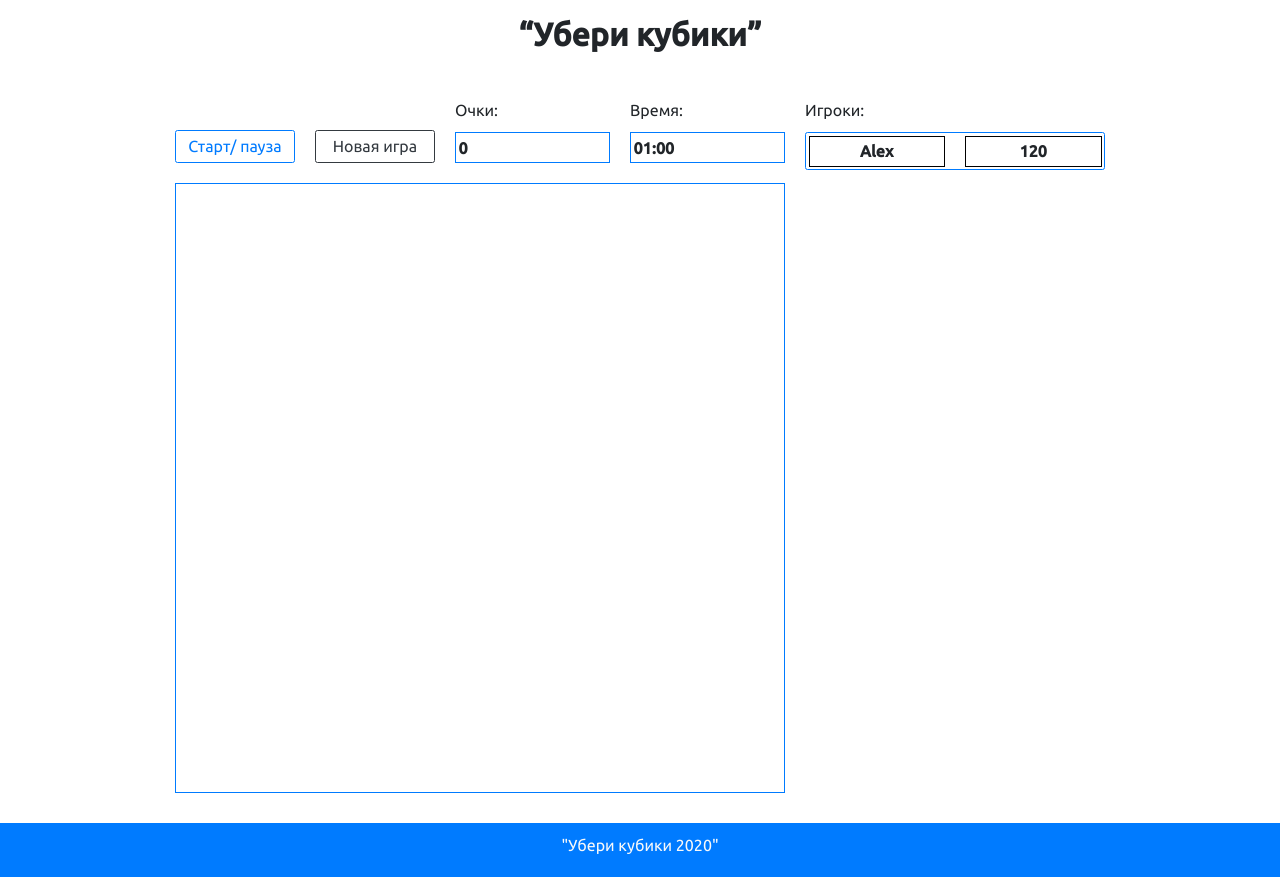
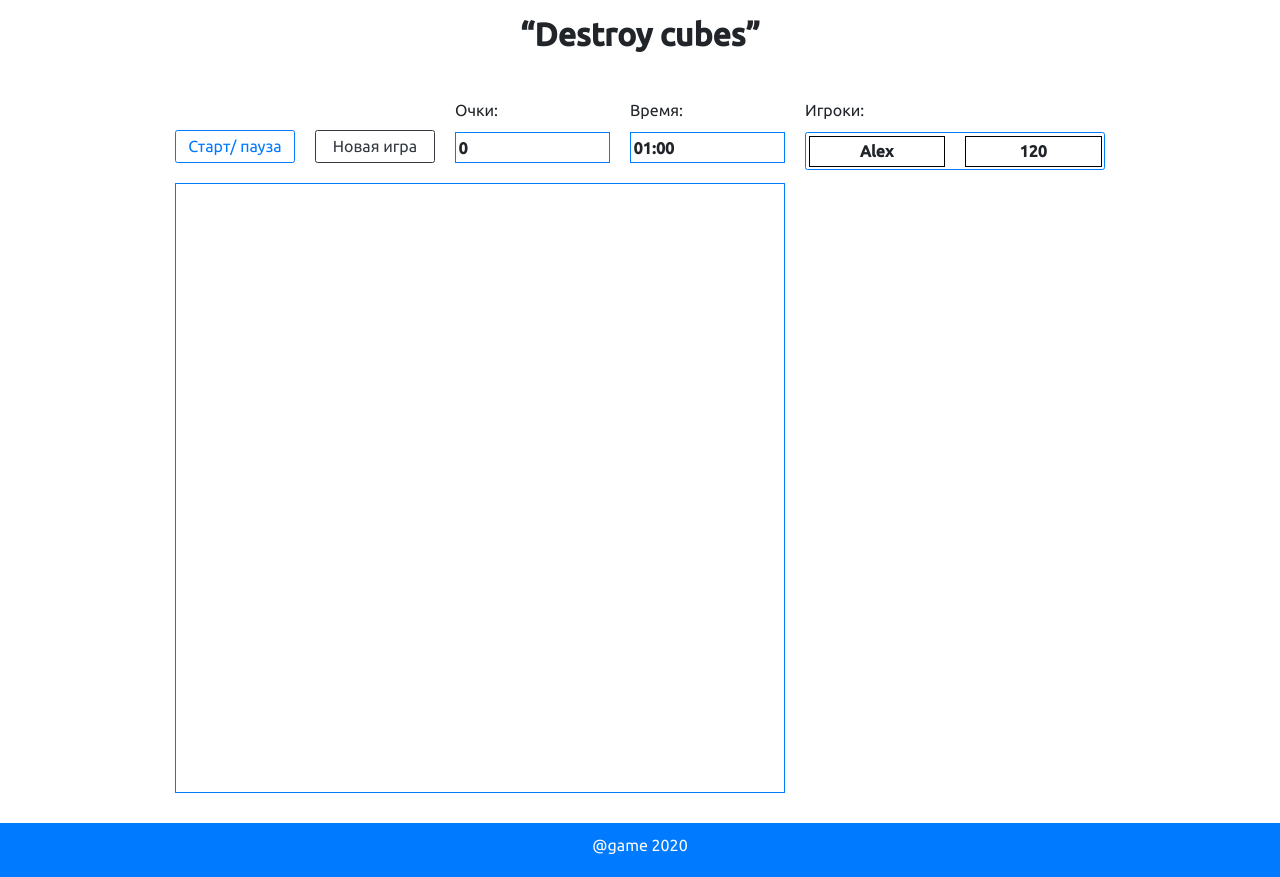
Before and after one commit to PetrischakMaxim/destroy-cubes-simple-js-game, a website built with webpack: page public/index.html in a window 1280 px wide. Built offline with nearby package versions, Linux system fonts and the light colour scheme.

Commit message:
Перевел игру на англ язык

```diff
--- a/public/css/style.css
+++ b/public/css/style.css
@@ -280,6 +280,7 @@ body {
 }
 
 .btn:disabled {
+  cursor: not-allowed;
   opacity: 0.65;
 }
 
@@ -406,6 +407,7 @@ body {
 .btn-outline-dark:disabled {
   color: #343a40;
   background-color: transparent;
+  cursor: not-allowed;
 }
 
 .btn-outline-dark:not(:disabled):not(.disabled).active,
--- a/public/index.html
+++ b/public/index.html
@@ -3,7 +3,7 @@
   <head>
     <meta charset="UTF-8" />
     <meta name="viewport" content="width=device-width, initial-scale=1.0" />
-    <title>“Убери кубики”</title>
+    <title>GAME</title>
     <link
       href="https://fonts.googleapis.com/css2?family=Ubuntu:wght@400;500&display=swap"
       rel="stylesheet"
@@ -15,7 +15,7 @@
       <!-- Header -->
       <header class="app__header offset">
         <div class="container">
-          <h1 class="app__title">“Убери кубики”</h1>
+          <h1 class="app__title">“Destroy cubes”</h1>
         </div>
       </header>
 
@@ -31,7 +31,7 @@
       <!-- Footer -->
       <footer class="app__footer bg-primary offset">
         <div class="container">
-          <p class="text-center text-light">"Убери кубики 2020"</p>
+          <p class="text-center text-light">@game 2020</p>
         </div>
       </footer>
       <!-- Popup -->
```
